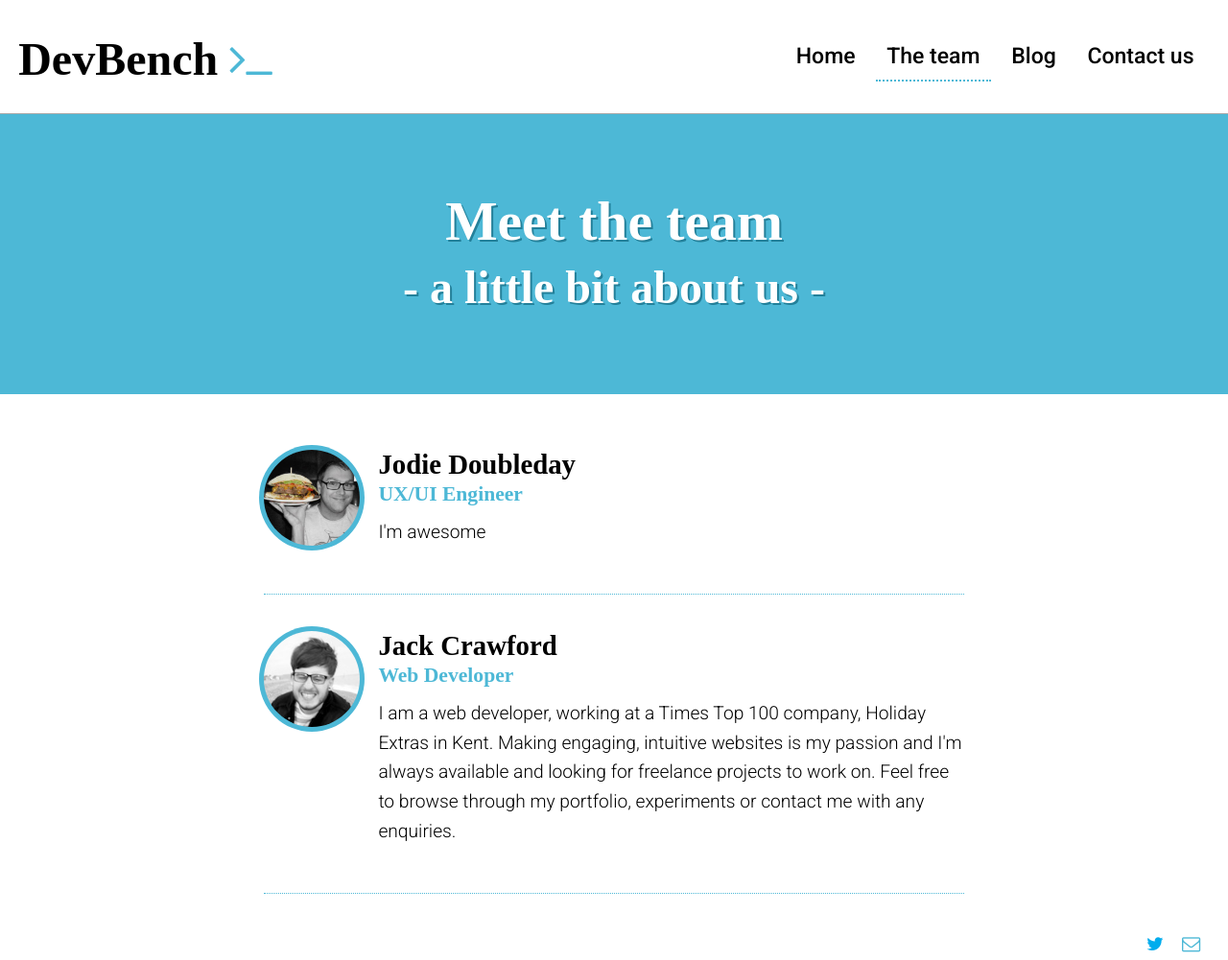
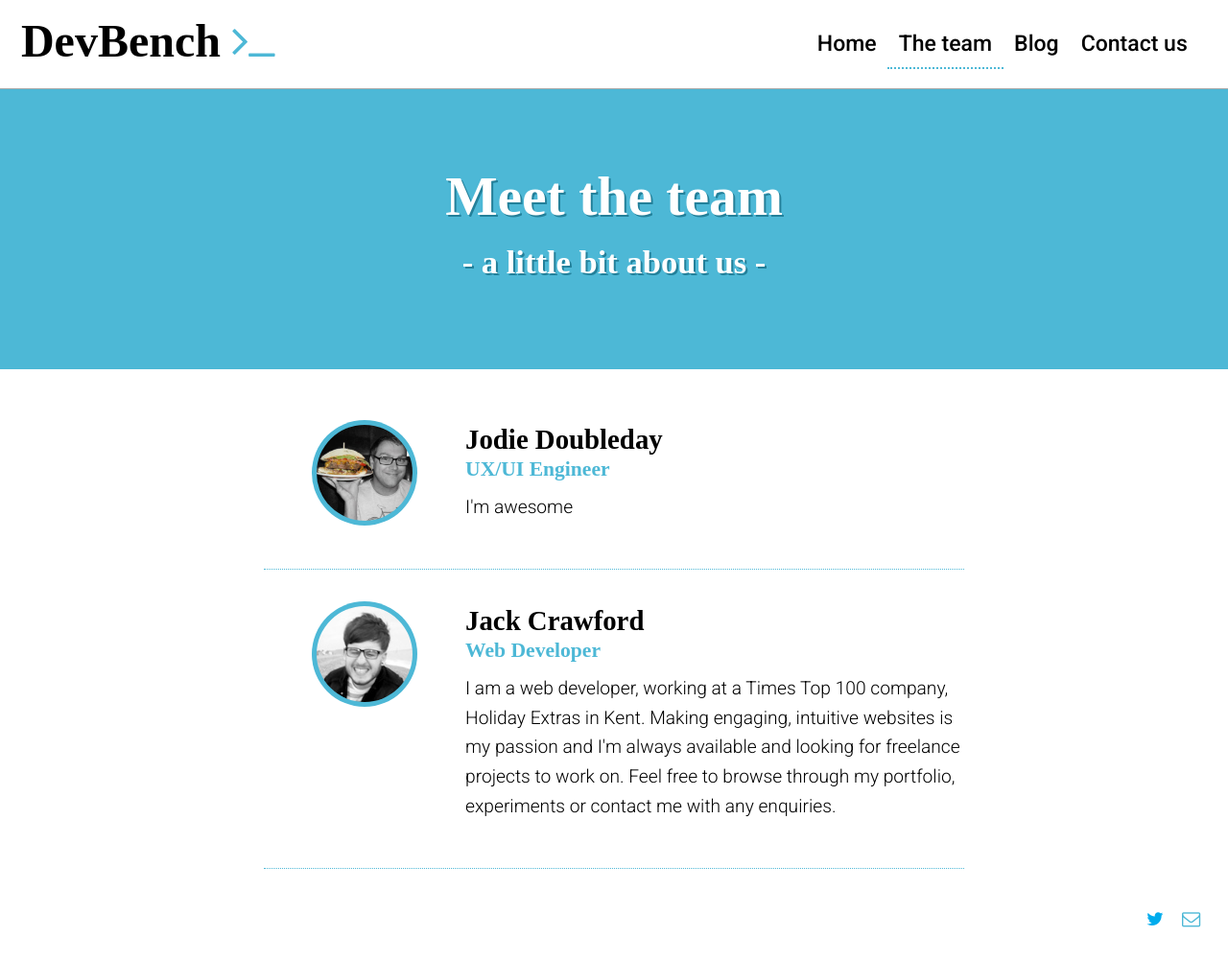
Before and after one commit to devbench/devbench.github.io, a Jekyll site: the page built from team.html, in a window 1280 px wide. Shown: the whole page at 96% size. Built offline with Jekyll 4.4.1, drawn with Linux system fonts in a browser that asks for light colours; nearby versions of some CDN libraries; some web fonts are replaced; a script that is not in the unit is left out; after the commit the page ends 975 px from its top, so only the background shows below that.

Commit message:
mobile mobile mobile

```diff
--- a/_includes/footer.html
+++ b/_includes/footer.html
@@ -1,10 +1,8 @@
 <footer class="footer">
-  <div class="container">
-    <ul class="contact">
-      <li><a href="http://www.twitter.com/devbenchteam"><i class="fa fa-twitter"></i></a></li>
-      <li><a href="mailto:contact@devben.ch"><i class="fa fa-envelope-o"></i></a></li>
-    </ul>
-  </div>
+  <ul class="contact">
+    <li><a href="http://www.twitter.com/devbenchteam"><i class="fa fa-twitter"></i></a></li>
+    <li><a href="mailto:contact@devben.ch"><i class="fa fa-envelope-o"></i></a></li>
+  </ul>
 </footer>
 
 <script src="//ajax.googleapis.com/ajax/libs/jquery/1.10.2/jquery.min.js" defer></script>
--- a/_layouts/post.html
+++ b/_layouts/post.html
@@ -25,8 +25,10 @@
           {{ content }}
         </div>
         <div class="member">
-          <img class="avatar" src="{{ site.url }}{{ page.avatar }}" />
-          <div class="author">
+          <div class="avatar-container">
+            <img class="avatar" src="{{ site.url }}{{ page.avatar }}" />
+          </div>
+          <div class="profile">
             <strong>{{ page.author }}</strong>
             Hope you enjoyed reading my thoughts. <br>Want to share yours? <a href="http://twitter.com/?status=@{{ page.twitter }}" title="{{ page.author }}'s' Twitter">tweet me</a>.
           </div>
--- a/assets/less/main.css
+++ b/assets/less/main.css
@@ -37,10 +37,13 @@
 }
 /* -- Header -- */
 .header {
-  display: block;
-  padding: 2em 1em;
+  text-align: center;
+  padding: 1em;
   background: #FFF;
   border-bottom: 1px solid #AAA;
+  display: flex;
+  justify-content: space-between;
+  flex-wrap: wrap;
 }
 .header .brand {
   color: #000;
@@ -49,28 +52,32 @@
   font-size: 2.5em;
   font-weight: 700;
   text-decoration: none;
-  float: left;
+  white-space: nowrap;
+  flex: 0 1 270px;
+  margin: 0px auto;
 }
 .header .brand i {
   color: #4db8d6;
 }
+.header nav {
+  margin: 0px auto;
+  flex: 1 0 auto;
+}
 .header nav ul {
+  margin: 0.5em;
+  padding: 0;
   display: flex;
-  margin: 0;
-  padding: 0;
+  flex: 1 1 auto;
   list-style: none;
   text-align: center;
-  justify-content: flex-end;
-}
-.header nav ul li {
-  margin: 0.25em;
+  justify-content: space-around;
 }
 .header nav ul li a {
   padding: 0.5em;
   text-decoration: none;
   color: inherit;
   font-weight: 500;
-  font-size: 1.2em;
+  white-space: nowrap;
 }
 .header nav ul li a:hover {
   border-bottom: dotted 2px #4db8d6;
@@ -108,6 +115,7 @@
 }
 .jumbotron h1 small {
   display: block;
+  font-size: 0.60em;
 }
 .content {
   max-width: 40em;
@@ -185,26 +193,37 @@
   border-bottom: dotted 1px #4db8d6;
   padding: 2em 0;
   display: flex;
+  flex-wrap: wrap;
+  align-items: stretch;
+}
+.member .avatar-container {
+  flex: 1 0 140px;
+  text-align: center;
 }
 .member img {
   width: 100px;
   height: 100px;
-  margin: 0 1em 0 0;
-  flex: 0 0 auto;
+  margin: 0px auto;
+}
+.profile {
+  flex: 2 0 380px;
 }
 .profile h2 {
   margin: 0;
+  text-align: center;
 }
 .profile h2 small {
   display: block;
   color: #4db8d6;
   font-size: 0.75em;
 }
+.profile strong {
+  display: block;
+}
 .avatar {
   background-color: #4db8d6;
   box-shadow: 0 0 0 5px #4db8d6;
   border-radius: 50%;
-  flex: 1;
 }
 .avatar:hover {
   cursor: pointer;
@@ -254,6 +273,20 @@
 }
 a[href*="google"] i {
   color: #dd4b39;
+}
+@media (min-width: 559px) {
+  header {
+    text-align: center;
+  }
+  .profile h2 {
+    text-align: left;
+  }
+}
+@media (min-width: 800px) {
+  .header nav ul {
+    justify-content: flex-end;
+    font-size: 1.2em;
+  }
 }
 /*--- Bounce Out Animation ---*/
 @-moz-keyframes bounce-out {
--- a/blog.html
+++ b/blog.html
@@ -6,7 +6,7 @@
 ---
 
 <div class="jumbotron">
-  <h1>Blog <small>- all the things we know -</small></h1>
+  <h1>Blog <small>- the things we know -</small></h1>
 </div>
 <div class="content">
   <ul class="list-unstyled blog-posts">
--- a/team.html
+++ b/team.html
@@ -11,14 +11,18 @@
 <div class="content">
   <ul class="team">
     <li class="member">
-      <img src="{{ site.url }}/assets/images/jodie-retina.jpg" class="avatar"/>
+      <div class="avatar-container">
+        <img src="{{ site.url }}/assets/images/jodie-retina.jpg" class="avatar"/>
+      </div>
       <div class="profile">
         <h2>Jodie Doubleday <small>UX/UI Engineer</small></h2>
         <blockquote>I'm awesome</blockquote>
       </div>
     </li>
     <li class="member">
-      <img src="{{ site.url }}/assets/images/jack-retina.jpg" class="avatar"/>
+      <div class="avatar-container">
+        <img src="{{ site.url }}/assets/images/jack-retina.jpg" class="avatar"/>
+      </div>
       <div class="profile">
         <h2>Jack Crawford <small>Web Developer</small></h2>
         <blockquote>I am a web developer, working at a Times Top 100 company, Holiday Extras in Kent. Making engaging, intuitive websites is my passion and I'm always available and looking for freelance projects to work on. Feel free to browse through my portfolio, experiments or contact me with any enquiries.</blockquote>
```
Also changed, not shown: assets/less/main.less (+48 -11 lines).
